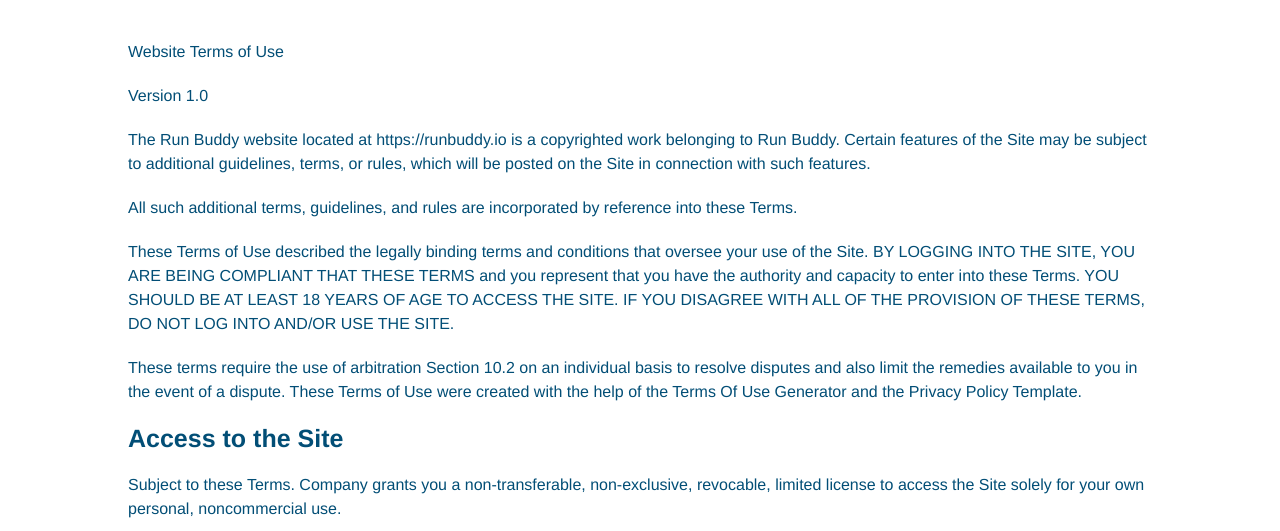
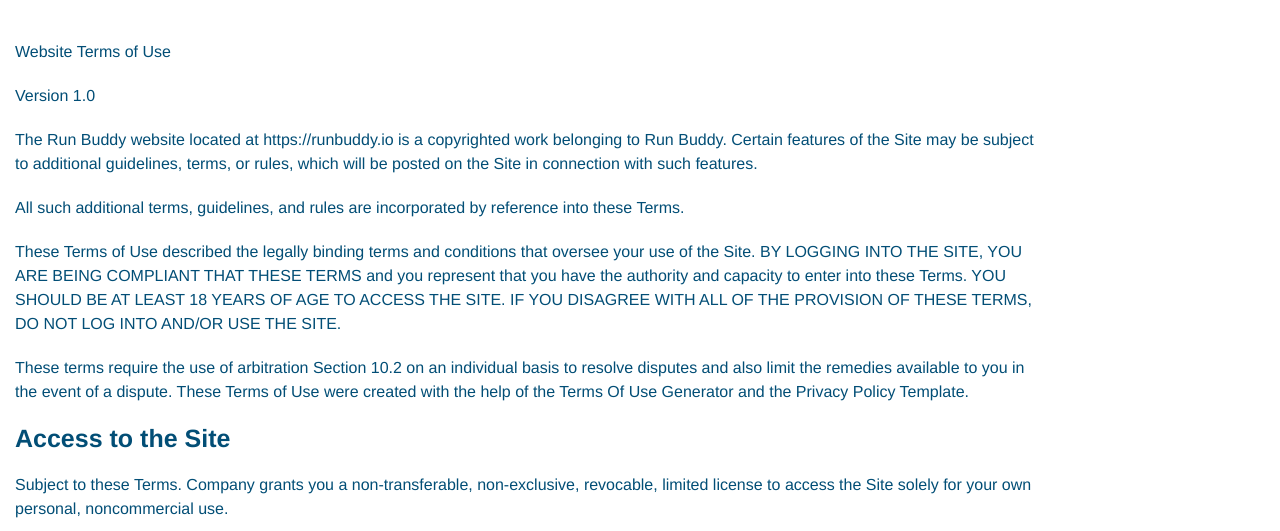
Before and after one commit to tarajevans/run-buddy, a plain HTML site: page privacy-policy.html in a window 1280 px wide. Shown: the part 269-800 px from the top of the page. Drawn offline with Linux system fonts and the light colour scheme.

Commit message:
fixed page margin

```diff
--- a/assets/css/secondary-style.css
+++ b/assets/css/secondary-style.css
@@ -6,7 +6,7 @@
 }
 .secondary-content {
     width: 80%;
-    margin: 0 auto;
+    margin: 15px;
     color: #024e76;
 }
 .secondary-content h3 {
```
